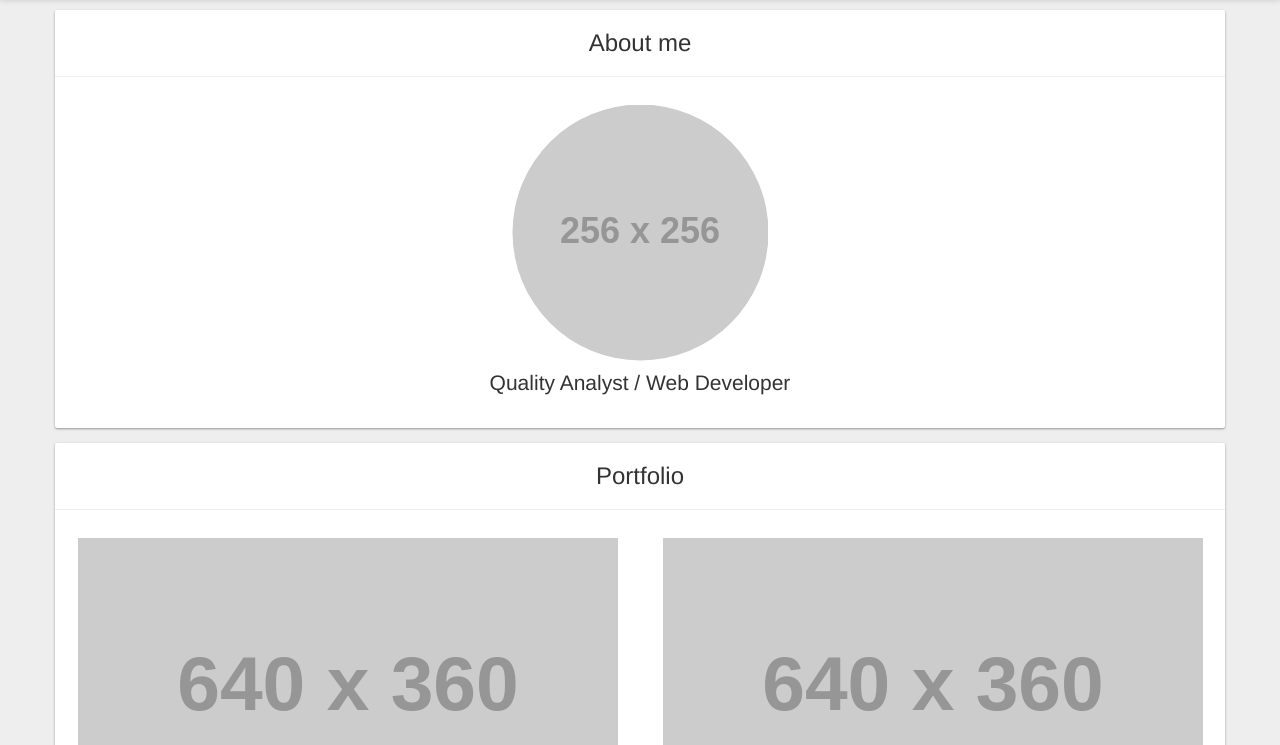
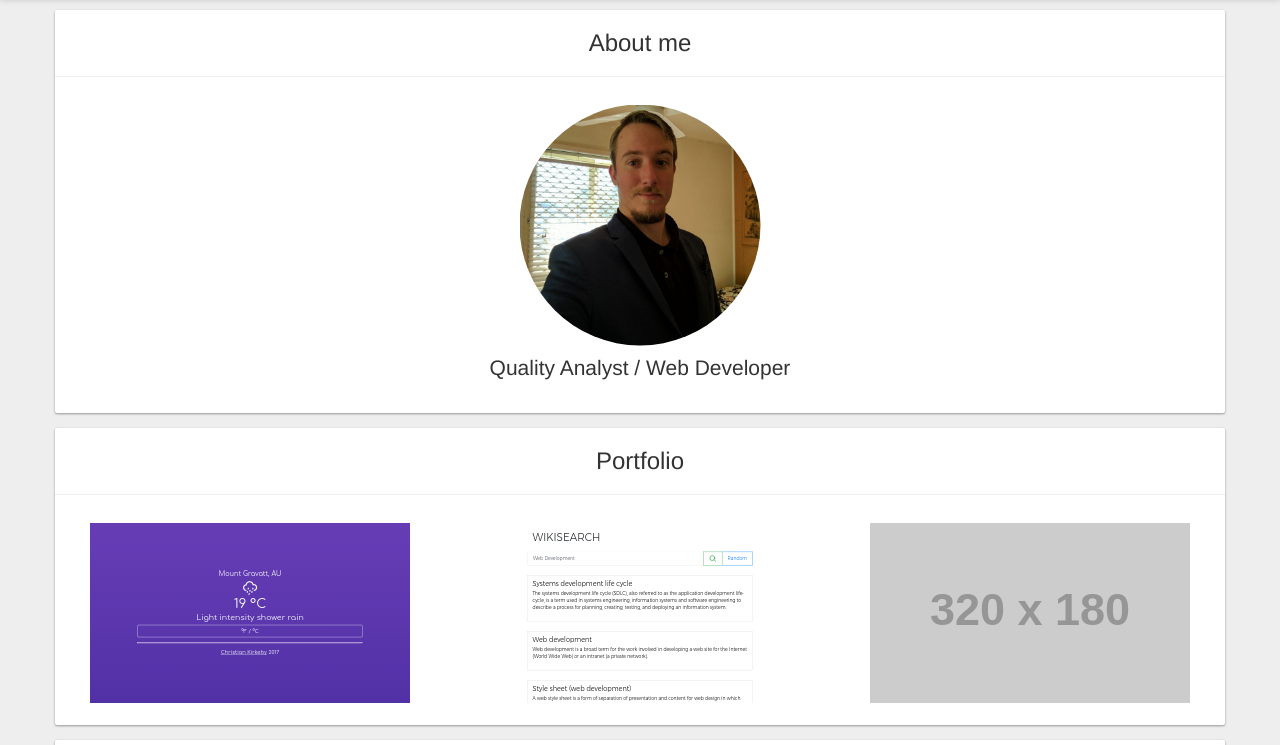
Before and after one commit to JheeBz/freecodecamp, a website: page freecodecamp-milestone-2-portfolio-website/index.html in a window 1280 px wide. Shown: the part 55-800 px from the top of the page. Drawn offline with nearby package versions, Linux system fonts and the light colour scheme; placeholder pictures from the web are drawn by us.

Commit message:
Added some changes to portfolio site

```diff
--- a/freecodecamp-milestone-2-portfolio-website/css/style.css
+++ b/freecodecamp-milestone-2-portfolio-website/css/style.css
@@ -61,6 +61,10 @@ nav.navbar.navbar-default.ck-navbar {
 .images-all {
   padding: 7.5px;
 }
+#portfolio-image {
+  height: 256px;
+  width: 256px;
+}
 .navbar-toggle {
   border: none;
   outline: none;
--- a/freecodecamp-milestone-2-portfolio-website/index.html
+++ b/freecodecamp-milestone-2-portfolio-website/index.html
@@ -2,16 +2,14 @@
 <html >
 <head>
   <meta charset="UTF-8">
+
   <title>FreeCodeCamp Milestone #2 - Portfolio Website</title>
 
 
   <link rel='stylesheet prefetch' href='https://cdnjs.cloudflare.com/ajax/libs/twitter-bootstrap/3.3.7/css/bootstrap.min.css'>
 <link rel='stylesheet prefetch' href='https://fonts.googleapis.com/css?family=Raleway:200,300,400,800'>
 <link rel='stylesheet prefetch' href='https://fonts.googleapis.com/css?family=Open+Sans'>
-
-      <link rel="stylesheet" href="css/style.css">
-
-
+<link rel="stylesheet" href="css/style.css">
 </head>
 
 <body>
@@ -48,7 +46,7 @@
         </h3>
           <hr>
           <div class="image-about-me">
-            <img src="http://via.placeholder.com/256x256" class="img-responsive img-circle center-block images-all" alt="Placeholder image">
+            <img src="images/portfolio-profile.jpg" class="img-responsive img-circle center-block images-all" id='portfolio-image' alt="Placeholder image">
           </div>
           <p class="lead text-center">
             Quality Analyst / Web Developer
@@ -65,17 +63,36 @@
               Portfolio
             </h3>
           <hr>
-          <div class="col-lg-6 col-md-6">
+          <div class="col-lg-4 col-md-4 col-sm-6 col-xs-6">
             <div class="image-portfolio-wrapper">
-              <img src="http://via.placeholder.com/640x360" class="img-responsive center-block images-all" alt="Placeholder image">
+              <img src="images/portfolio-item-weather.png" class="img-responsive center-block images-all" alt="Placeholder image">
             </div>
           </div>
-
-          <div class="col-lg-6 col-md-6">
+          <div class="col-lg-4 col-md-4 col-sm-6 col-xs-6">
             <div class="image-portfolio-wrapper">
-              <img src="http://via.placeholder.com/640x360" class="img-responsive center-block images-all" alt="Placeholder image">
+              <img src="images/portfolio-item-wikipedia.png" class="img-responsive center-block images-all" alt="Placeholder image">
             </div>
           </div>
+          <div class="col-lg-4 col-md-4 col-sm-6 col-xs-6">
+            <div class="image-portfolio-wrapper">
+              <img src="http://via.placeholder.com/320x180" class="img-responsive center-block images-all" alt="Placeholder image">
+            </div>
+          </div>
+          <!-- <div class="col-lg-4 col-md-4 col-sm-6 col-xs-6">
+            <div class="image-portfolio-wrapper">
+              <img src="http://via.placeholder.com/320x180" class="img-responsive center-block images-all" alt="Placeholder image">
+            </div>
+          </div>
+          <div class="col-lg-4 col-md-4 col-sm-6 col-xs-6">
+            <div class="image-portfolio-wrapper">
+              <img src="http://via.placeholder.com/320x180" class="img-responsive center-block images-all" alt="Placeholder image">
+            </div>
+          </div>
+          <div class="col-lg-4 col-md-4 col-sm-6 col-xs-6">
+            <div class="image-portfolio-wrapper">
+              <img src="http://via.placeholder.com/320x180" class="img-responsive center-block images-all" alt="Placeholder image">
+            </div>
+          </div> -->
         </div>
       </div>
     </div>
@@ -90,22 +107,6 @@
           Contact Me
         </h3>
           <hr>
-          <!--         <div class="col-md-6">
-          <span class="fa-stack fa-lg contact-icon">
-            <i class="fa fa-circle fa-stack-2x"></i>
-            <i class="fa fa-github-alt fa-stack-1x fa-inverse" aria-hidden="true"></i>
-          </span>
-          jheebz<br>
-          <span class="fa-stack fa-lg">
-            <i class="fa fa-circle fa-stack-2x"></i>
-            <i class="fa fa-linkedin fa-stack-1x fa-inverse"></i>
-          </span>              {Placeholder}<br>
-          <span class="fa-stack fa-lg">
-            <i class="fa fa-circle fa-stack-2x"></i>
-            <i class="fa fa-free-code-camp fa-stack-1x fa-inverse"></i>
-          </span>
-          jheebz<br>
-        </div> -->
           <div class="col-md-6">
             <ul class="fa-ul">
               <a href="https://github.com/JheeBz" target="_blank" class="ck-link-unstyled">
```
Also changed, not shown: freecodecamp-milestone-2-portfolio-website/images/portfolio-item-weather.png (added), freecodecamp-milestone-2-portfolio-website/images/portfolio-item-wikipedia.png (added), freecodecamp-milestone-2-portfolio-website/images/portfolio-profile.jpg (added).
